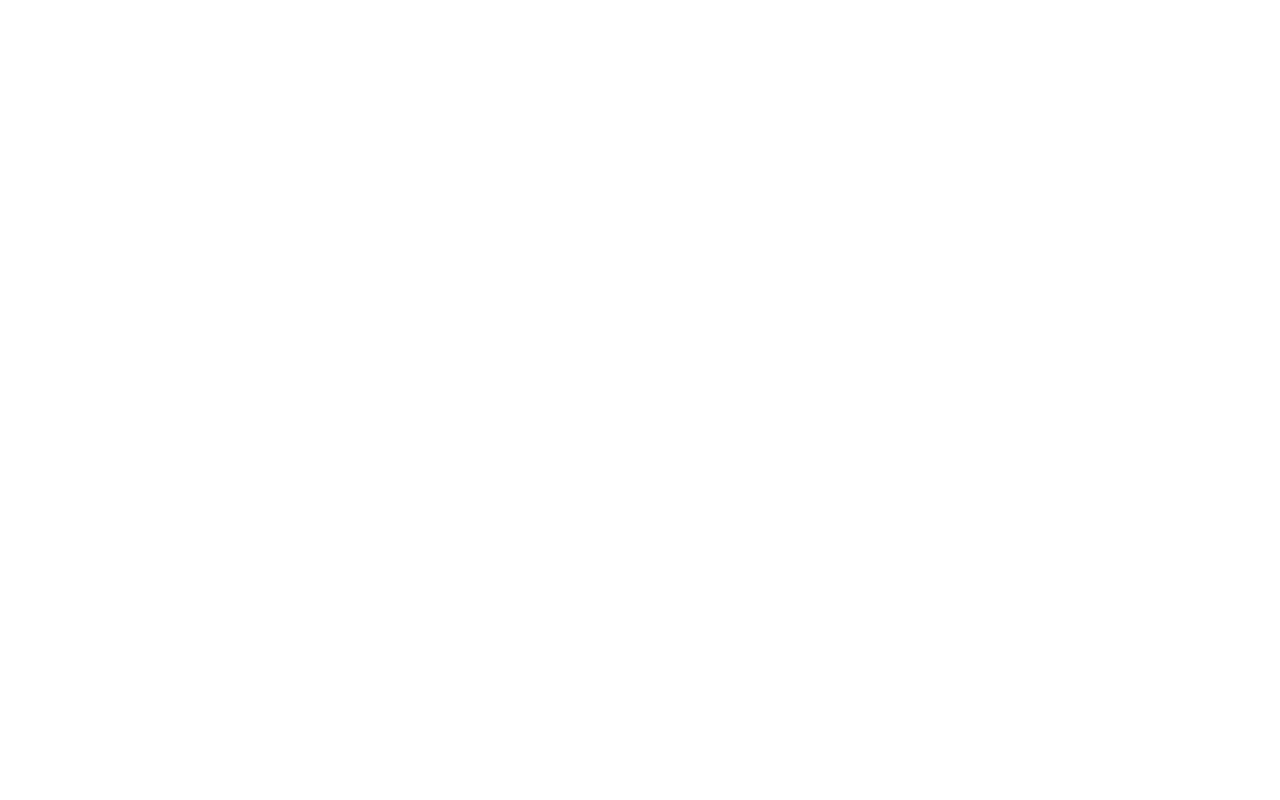
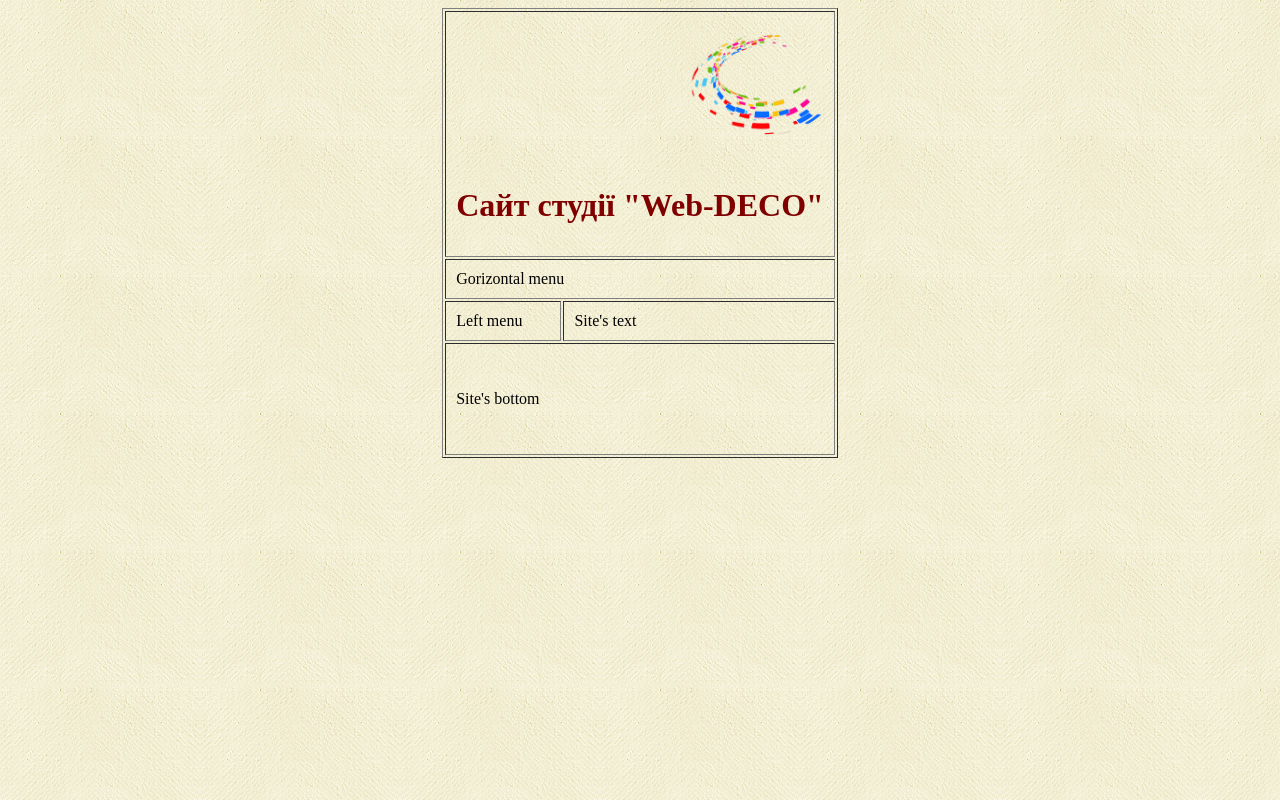
Before and after one commit to Dasha042/Dasha042.github.io, a plain HTML site: page index.html in a window 1280 px wide. Drawn offline with Linux system fonts and the light colour scheme.

Commit message:
02 - Добавила фон

```diff
--- a/index.html
+++ b/index.html
@@ -5,7 +5,24 @@
     <meta name="viewport" content="width=device-width, initial-scale=1.0">
     <title>Сайт web-студія "Web-DECO"</title>
 </head>
-<body>
+<body background="images/bg.jpg">
+    <table border="1" align="center" cellpadding="10">
+        <tr>
+            <td colspan ="2" height="150" align="right">
+                <img src ="images/logo.png"	height="140" width="140" alingn="right">
+        <font color="Maroon"><h1 class="shadowtext">Сайт студії "Web-DECO"</h1> </h1></font>
+            </td>
+        <tr>
+            <td colspan="2">Gorizontal menu</td>
+        </tr>
+        <tr>
+            <td width="30%" valign="top">Left menu</td>
+            <td width="70%">Site's text</td>
+        </tr>
+        <tr>
+            <td colspan="2" valign="middle" height="90">Site's bottom</td>
+        </tr>
+    </table>
 
 </body>
 </html>
```
Also changed, not shown: images/bg.jpg (added), images/logo.png (added).
